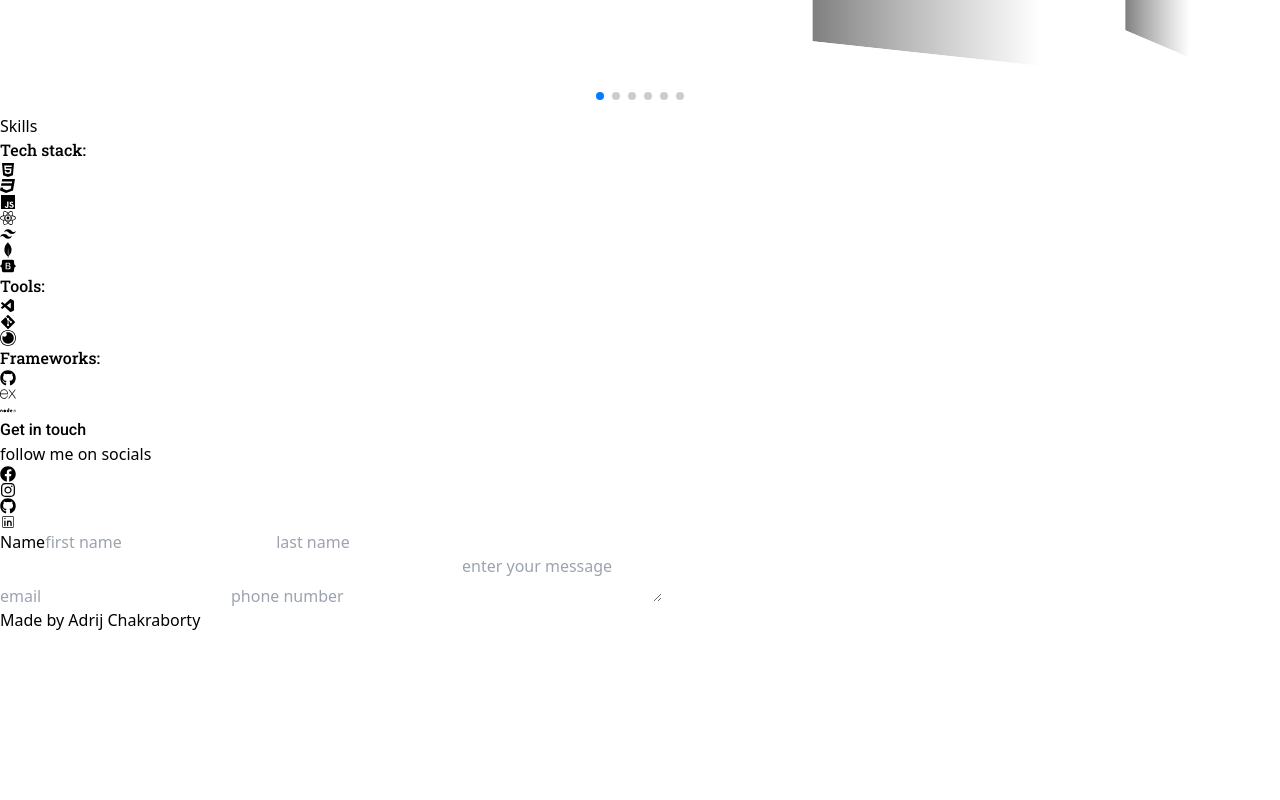
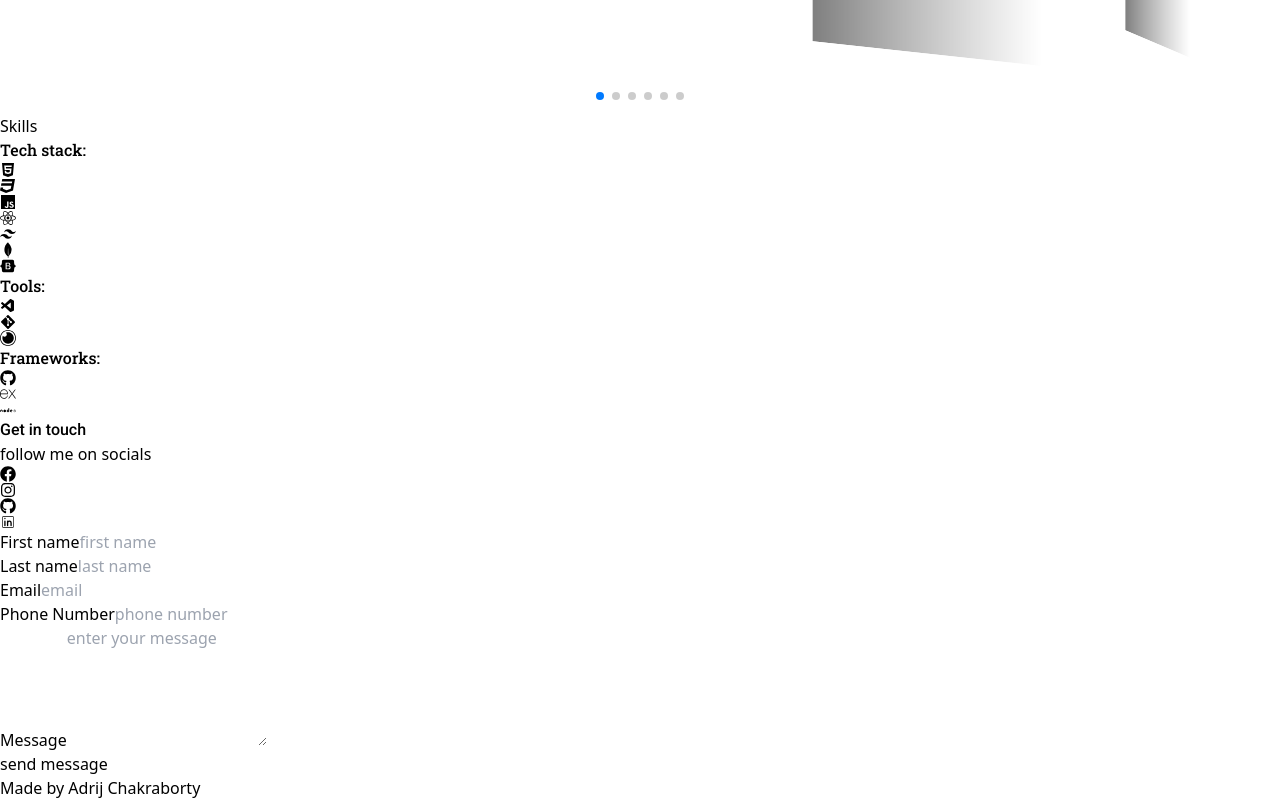
Before and after one commit to Adrijchakraborty/my-website, a React (Vite) app: page / in a window 1280 px wide. Shown: the part 962-1762 px from the top of the page. Before the commit the page ends 1594 px from the top, so only its background shows below. Built offline with nearby package versions, Linux system fonts and the light colour scheme; a web font is replaced by a local one.

Commit message:
contact page

```diff
--- a/src/components/Contact.jsx
+++ b/src/components/Contact.jsx
@@ -3,12 +3,12 @@ import contactData from './Contact/contact'
 
 const Contact = () => {
   return (
-    <div className='flex min-h-[70vh]'>
-      <div className='flex flex-col justify-center pl-5 text-white min-w-[50%]'>
+    <div id='contact' className='flex flex-col-reverse md:flex-row py-20 bg-white text-black'>
+      <div className='flex flex-col justify-center pl-[10%] pt-8 md:pt-0 md:pl-5 md:min-w-[50%]'>
         <h1 className='text-5xl font-roboto'>Get in touch</h1>
         <p className='text-xl font-sans'>follow me on socials</p>
-        <div className='flex gap-3'>
-        {contactData.map((data,index)=>{
+        <div className='flex pt-3 gap-3'>
+          {contactData.map((data, index) => {
             return (
               <span key={index} className='text-xl transition cursor-pointer hover:text-slate-500'>
                 {data.icon}
@@ -17,17 +17,37 @@ const Contact = () => {
           })}
         </div>
       </div>
+      <div className='flex flex-col justify-center items-center w-full'>
+        <form className='flex gap-8 flex-col w-[80%]'>
+          <div className='flex gap-6'>
+            <div className='w-full'>
+              <label htmlFor="first-name" className="block text-md font-semibold leading-6">First name</label>
+              <input type="text" id='first-name' placeholder='first name' className='px-2 py-1 rounded-md focus:outline-none focus:border-blue-500 w-full border-2 border-slate-200' />
+            </div>
+            <div className='w-full'>
+              <label htmlFor="last-name" className="block text-md font-semibold leading-6">Last name</label>
+              <input type="text" placeholder='last name' id='last-name' className='px-2 py-1 rounded-md focus:outline-none focus:border-blue-500 w-full border-2 border-slate-200' />
+            </div>
+          </div>
           <div>
-        <form className='flex flex-col'>
-          <div className='flex'>
-            <label htmlFor="input">Name</label>
-          <input type="text" placeholder='first name' className='px-2 py-1 rounded-md'/>
-          <input type="text" placeholder='last name' className='px-2 py-1 rounded-md'/>
+            <label htmlFor="email" className="block text-md font-semibold leading-6">Email</label>
+            <input type="email" id='email' placeholder='email' className='px-2 py-1 rounded-md focus:outline-none focus:border-blue-500 w-full border-2 border-slate-200' />
           </div>
-          <input type="email" placeholder='email' className='px-2 py-1 rounded-md'/>
-          <input type="number" placeholder='phone number' className='px-2 py-1 rounded-md'/>
-          <textarea placeholder='enter your message' className=''></textarea>
+          <div>
+            <label htmlFor="Phone" className="block text-md font-semibold leading-6">Phone Number</label>
+            <input type="number" id='Phone' placeholder='phone number' className='px-2 py-1 rounded-md focus:outline-none focus:border-blue-500 w-full border-2 border-slate-200' />
+          </div>
+          <div>
+            <label htmlFor="message" className="block text-md font-semibold leading-6">Message</label>
+            <textarea placeholder='enter your message' id='message' rows={5} className='p-2 focus:outline-none focus:border-blue-500 rounded-md w-full border-2 border-slate-200'></textarea>
+          </div>
+
+          <div className='flex justify-end w-full'>
+            <button type='submit' className='text-white bg-blue-700 hover:bg-blue-800 focus:ring-4 focus:ring-blue-300 font-medium rounded-lg text-sm px-5 py-2.5 me-2 mb-2 dark:bg-blue-600 dark:hover:bg-blue-700 focus:outline-none dark:focus:ring-blue-800 capitalize -mt-5'>send message</button>
+          </div>
+
         </form>
+
       </div>
     </div>
   )
--- a/src/components/Footer.jsx
+++ b/src/components/Footer.jsx
@@ -2,10 +2,8 @@ import React from 'react'
 
 const Footer = () => {
   return (
-    <div className='flex justify-between text-white'>
-      <div>
+    <div className='flex justify-center items-center text-white'>
         <p>Made by Adrij Chakraborty</p>
-      </div>
 
     </div>
   )
--- a/src/components/Navbar/Responsive.jsx
+++ b/src/components/Navbar/Responsive.jsx
@@ -7,7 +7,7 @@ const Responsive = ({windowWidth}) => {
                 <a href="#about-me" className='uppercase hover:text-blue-500 transition'>About me</a>
                 <a href="#projects" className='uppercase hover:text-blue-500 transition'>Projects</a>
             </div>
-            <button className='bg-blue-700 hover:bg-blue-800 text-white font-bold py-2 px-4 rounded-full'>Let's talk</button>
+            <a href='#contact' className='bg-blue-700 hover:bg-blue-800 text-white font-bold py-2 px-4 rounded-full'>Let's talk</a>
         </div>
     )
 }
--- a/src/components/Skills.jsx
+++ b/src/components/Skills.jsx
@@ -13,7 +13,7 @@ const Skills = () => {
     setTooltip({ visible: false, text: '' });
   };
   return (
-    <div>
+    <div className='pb-10'>
       <h2 className="px-3 text-[#5a5a5a] text-[40px] md:text-[80px] lg:text-[120px] xl:text-[120px] font-bold opacity-25 select-none pointer-events-none line-right relative uppercase"> Skills</h2>
 
       <div className='flex flex-col md:flex-row text-white'>
--- a/src/index.css
+++ b/src/index.css
@@ -10,7 +10,12 @@ html {
 
 body {
   transition: all 0.5s;
+
 }
+
+/* *{
+  outline: 2px solid rgb(255, 48, 48);
+} */
 
 .font-roboto-slab {
     font-family: "Roboto Slab", serif;
```
Lines whose indentation alone changed are shown as unchanged.
